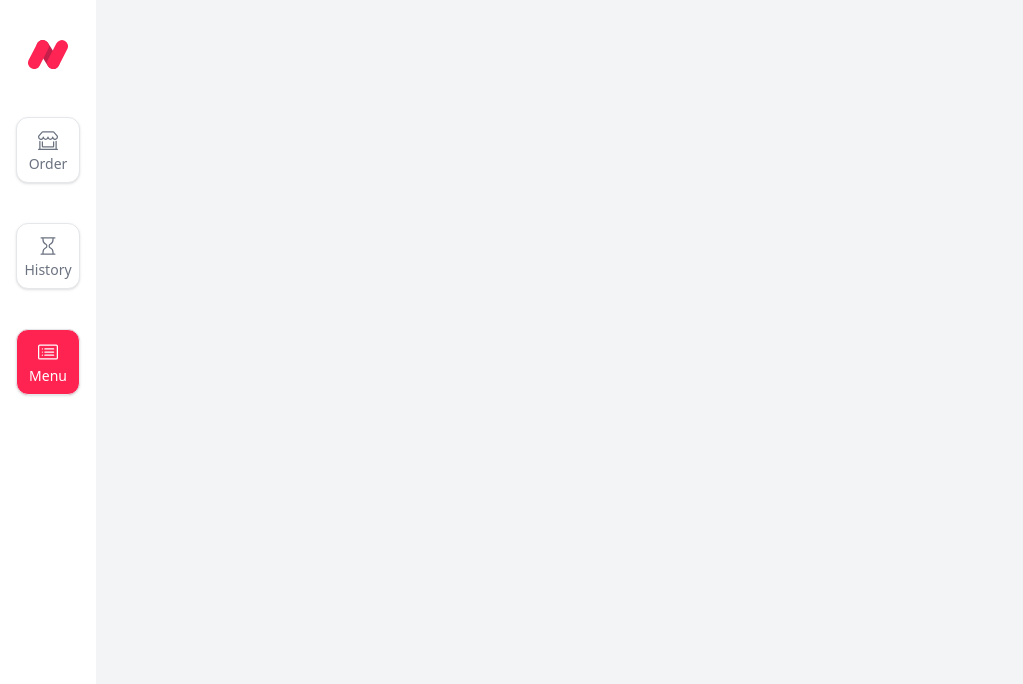
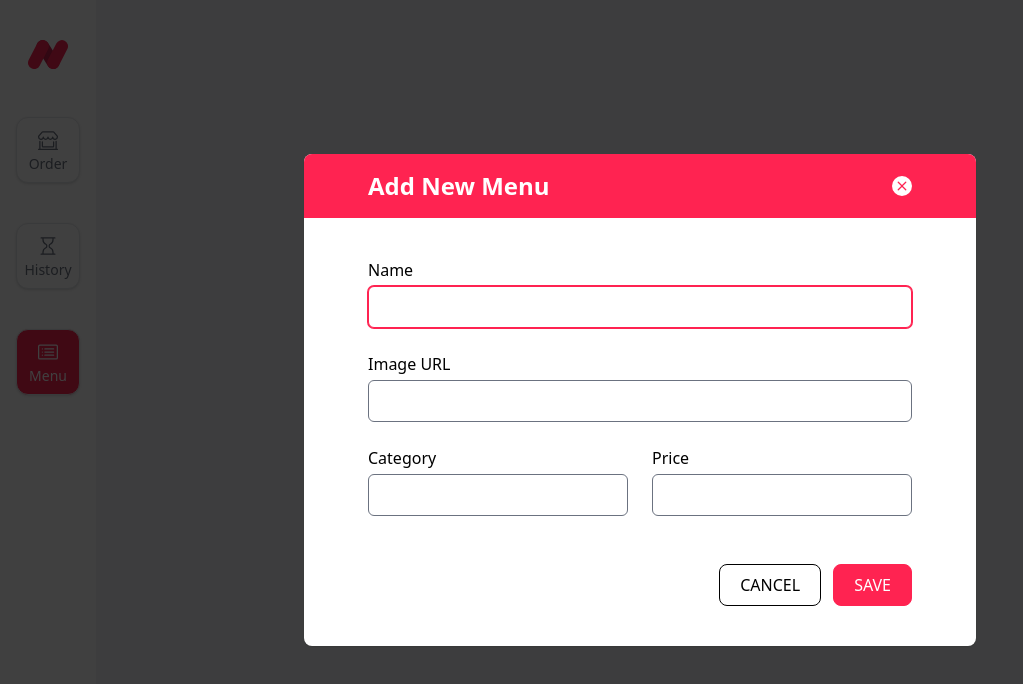
Before and after one commit to ryno-andryano/nusa, a React (Vite) app: page /menu-list in a window 1280 px wide. Shown: the top 684 px of the page, without its empty margins (0-1023 px from the left). Built offline with nearby package versions, Linux system fonts and the light colour scheme.

Commit message:
feat: menu form modal

```diff
--- /dev/null
+++ b/src/pages/Menu/FormModal.jsx
@@ -0,0 +1,202 @@
+import PropTypes from "prop-types";
+import ReactModal from "react-modal";
+import { yupResolver } from "@hookform/resolvers/yup";
+import { useForm } from "react-hook-form";
+import * as yup from "yup";
+import axios from "axios";
+
+function FormModal({ isOpen, onClose, menu }) {
+  const schema = yup.object().shape({
+    name: yup.string().required("Required"),
+    image: yup
+      .string()
+      .required("Required")
+      .url("Url not valid")
+      .matches("\\.(jpeg|jpg|png|webp)$", "Must be url of an image"),
+    category: yup.string().required("Required"),
+    price: yup
+      .number()
+      .typeError("Must be a number")
+      .moreThan(0, "Must be more than 0"),
+  });
+
+  const {
+    register,
+    handleSubmit,
+    formState: { errors },
+  } = useForm({
+    resolver: yupResolver(schema),
+  });
+
+  const onSubmit = (data) => {
+    const name = data.name
+      .toLowerCase()
+      .split(" ")
+      .map((word) => word[0].toUpperCase() + word.substring(1))
+      .join(" ");
+    const lastModified = new Date().toString();
+
+    const payload = {
+      ...data,
+      name,
+      lastModified,
+    };
+
+    axios
+      .post("http://localhost:3000/menus", payload)
+      .then(() => onClose())
+      .catch((error) => {
+        console.error("Cannot save changes:", error);
+      });
+  };
+
+  return (
+    <ReactModal
+      overlayClassName="fixed inset-0 left-0 right-0 top-0 z-50 flex items-center justify-center bg-black bg-opacity-75"
+      className="mx-4 w-full max-w-2xl p-0"
+      isOpen={isOpen}
+      onRequestClose={onClose}
+      shouldFocusAfterRender={false}
+    >
+      <div className="relative w-full rounded-lg bg-white px-6 py-10 shadow md:px-16">
+        <form
+          className="mt-16"
+          onSubmit={handleSubmit(onSubmit)}
+          autoComplete="off"
+          spellCheck={false}
+        >
+          <div className="grid grid-cols-2 gap-6">
+            <div className="col-span-2">
+              <div className="mb-1 flex items-center justify-between">
+                <label htmlFor="name" className="font-medium">
+                  Name
+                </label>
+                {errors.name && (
+                  <span className="text-sm text-red-500">
+                    {errors.name.message}
+                  </span>
+                )}
+              </div>
+              <input
+                {...register("name")}
+                autoFocus={!menu}
+                type="text"
+                id="name"
+                className="w-full rounded-md focus:border-[#FF2351] focus:ring-[#FF2351]"
+              />
+            </div>
+
+            <div className="col-span-2">
+              <div className="mb-1 flex items-center justify-between">
+                <label htmlFor="image" className="font-medium">
+                  Image URL
+                </label>
+                {errors.image && (
+                  <span className="text-sm text-red-500">
+                    {errors.image.message}
+                  </span>
+                )}
+              </div>
+              <input
+                {...register("image")}
+                type="text"
+                id="image"
+                className="w-full rounded-md focus:border-[#FF2351] focus:ring-[#FF2351]"
+              />
+            </div>
+
+            <div className="col-span-2 sm:col-span-1">
+              <div className="mb-1 flex items-center justify-between">
+                <label htmlFor="category" className="font-medium">
+                  Category
+                </label>
+                {errors.category && (
+                  <span className="text-sm text-red-500">
+                    {errors.category.message}
+                  </span>
+                )}
+              </div>
+              <input
+                {...register("category")}
+                type="text"
+                id="category"
+                className="w-full rounded-md focus:border-[#FF2351] focus:ring-[#FF2351]"
+                list="categories"
+              />
+              <datalist id="categories">
+                <option value="Appetizer" />
+                <option value="Seafood" />
+                <option value="Rice & Noodle" />
+                <option value="Meat" />
+                <option value="Vegetables" />
+                <option value="Dessert" />
+              </datalist>
+            </div>
+
+            <div className="col-span-2 sm:col-span-1">
+              <div className="mb-1 flex items-center justify-between">
+                <label htmlFor="price" className="font-medium">
+                  Price
+                </label>
+                {errors.price && (
+                  <span className="text-sm text-red-500">
+                    {errors.price.message}
+                  </span>
+                )}
+              </div>
+              <input
+                {...register("price")}
+                type="number"
+                id="price"
+                className="w-full rounded-md focus:border-[#FF2351] focus:ring-[#FF2351]"
+              />
+            </div>
+          </div>
+
+          <div className="mt-12 flex justify-end gap-3">
+            <button
+              className="rounded-lg border border-black bg-white px-5 py-2 text-center uppercase transition-colors hover:bg-gray-100"
+              onClick={onClose}
+              type="button"
+            >
+              Cancel
+            </button>
+
+            <button
+              className="rounded-lg border border-[#FF2351] bg-[#FF2351] px-5 py-2 text-center uppercase text-white transition-colors hover:bg-[#e81e48]"
+              type="submit"
+            >
+              Save
+            </button>
+          </div>
+        </form>
+
+        <div className="absolute left-0 right-0 top-0 flex items-center justify-between rounded-t-lg bg-[#FF2351] px-6 py-4 text-white md:px-16">
+          <h1 className="text-2xl font-semibold">
+            {menu ? "Update" : "Add New"} Menu
+          </h1>
+          <button onClick={onClose}>
+            <svg
+              xmlns="http://www.w3.org/2000/svg"
+              width="16"
+              height="16"
+              fill="currentColor"
+              className="bi bi-x-circle-fill h-5 w-5"
+              viewBox="0 0 16 16"
+            >
+              <path d="M16 8A8 8 0 1 1 0 8a8 8 0 0 1 16 0zM5.354 4.646a.5.5 0 1 0-.708.708L7.293 8l-2.647 2.646a.5.5 0 0 0 .708.708L8 8.707l2.646 2.647a.5.5 0 0 0 .708-.708L8.707 8l2.647-2.646a.5.5 0 0 0-.708-.708L8 7.293 5.354 4.646z" />
+            </svg>
+          </button>
+        </div>
+      </div>
+    </ReactModal>
+  );
+}
+
+FormModal.propTypes = {
+  isOpen: PropTypes.bool.isRequired,
+  onClose: PropTypes.func.isRequired,
+  menu: PropTypes.object,
+};
+
+export default FormModal;
--- a/src/pages/Menu/index.jsx
+++ b/src/pages/Menu/index.jsx
@@ -1,5 +1,16 @@
+import { useState } from "react";
+import FormModal from "./FormModal.jsx";
+
 function Index() {
-  return <div></div>;
+  const [isFormModalOpen, setIsFormModalOpen] = useState(true);
+
+  const handleCloseFormModal = () => setIsFormModalOpen(false);
+
+  return (
+    <>
+      <FormModal onClose={handleCloseFormModal} isOpen={isFormModalOpen} />
+    </>
+  );
 }
 
 export default Index;
```
